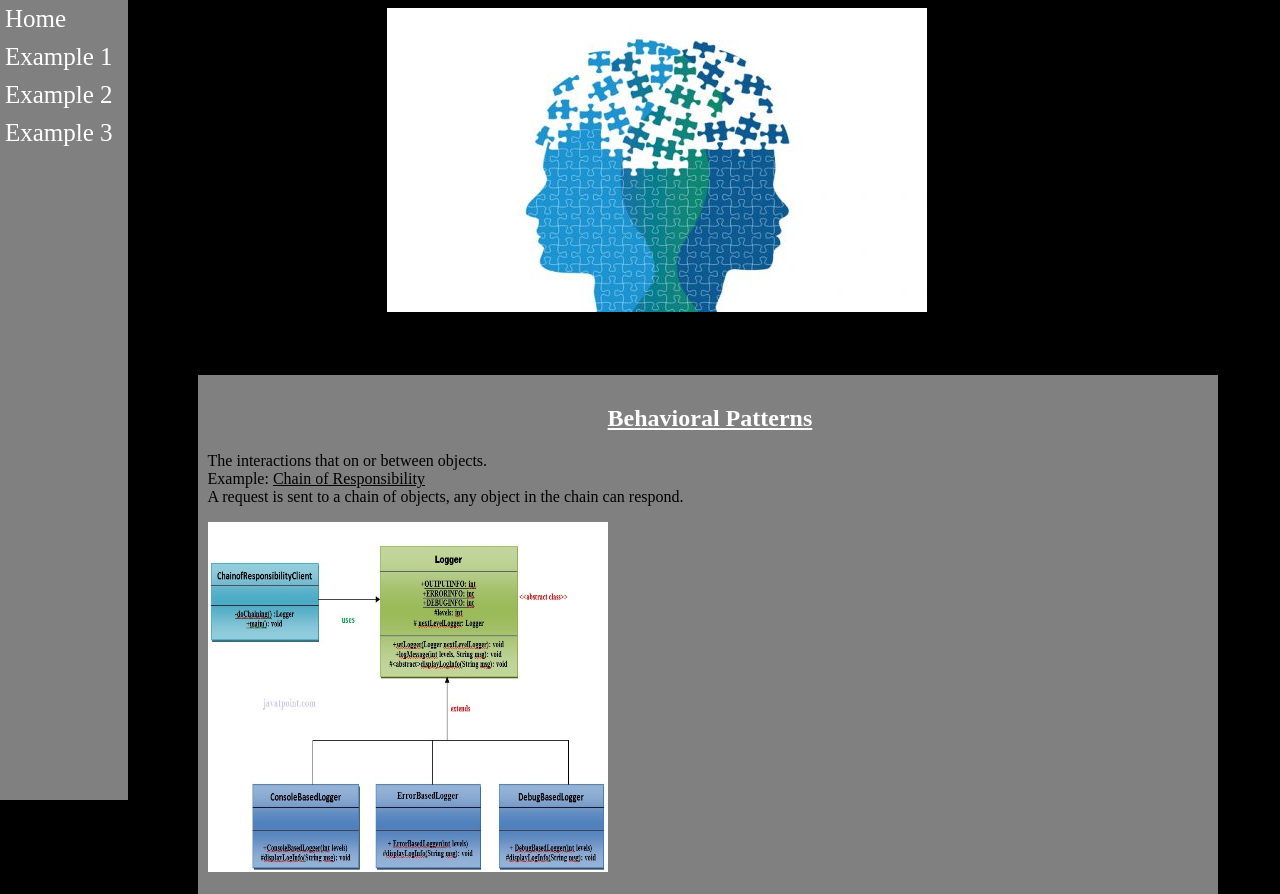
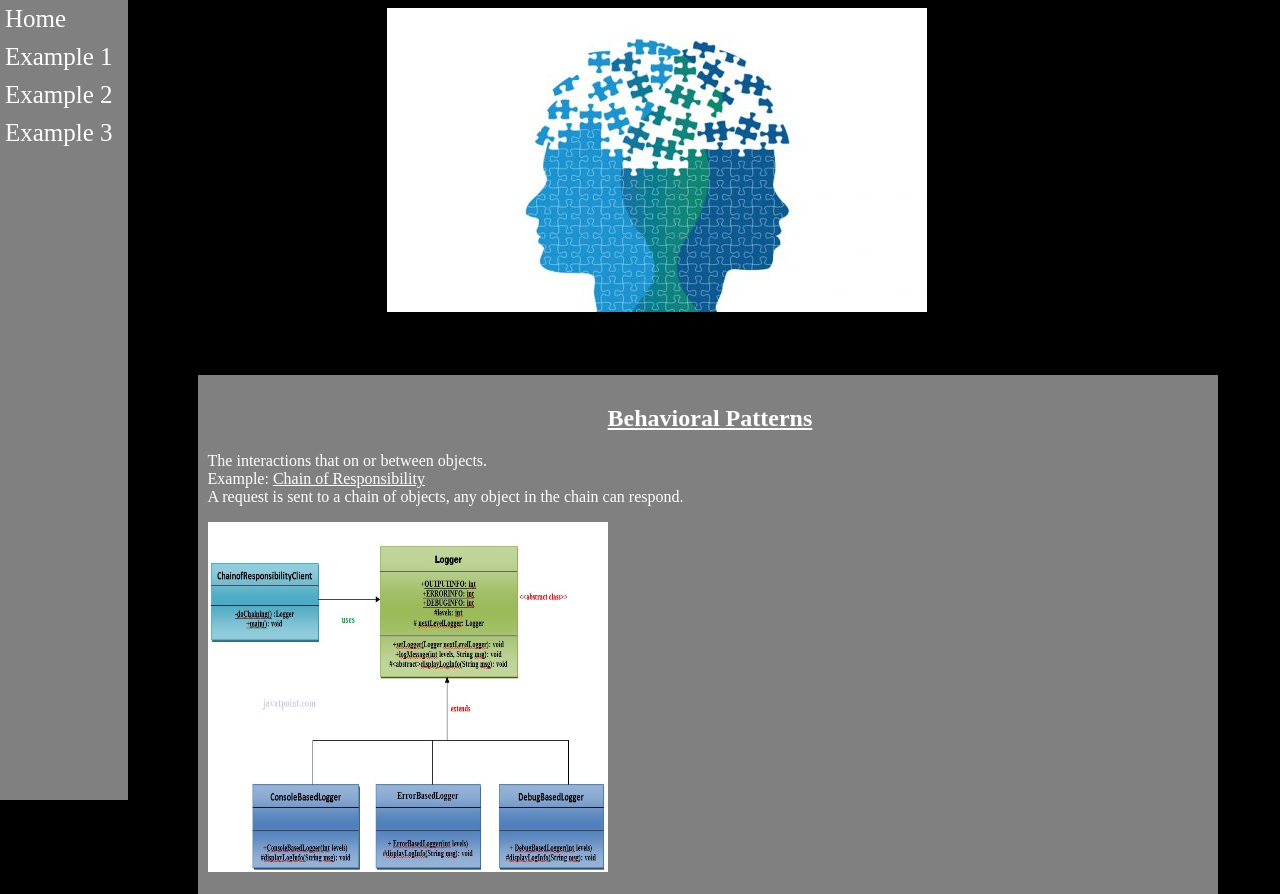
Before and after one commit to CSUMB-SCD/cst336, a PHP site: the page made by Assignments/Homework 1/example3.html in a window 1280 px wide. Shown: the top 894 px of the page. Run offline with PHP 8.4, Linux system fonts and the light colour scheme.

Commit message:
edit ex3

```diff
--- a/Assignments/Homework 1/css/styles.css
+++ b/Assignments/Homework 1/css/styles.css
@@ -66,6 +66,10 @@ h2{
     color:white;
 }
 
+#behavioral_p{
+    color:white;
+}
+
 #img1{
     margin-left: 25%;
 }
```
